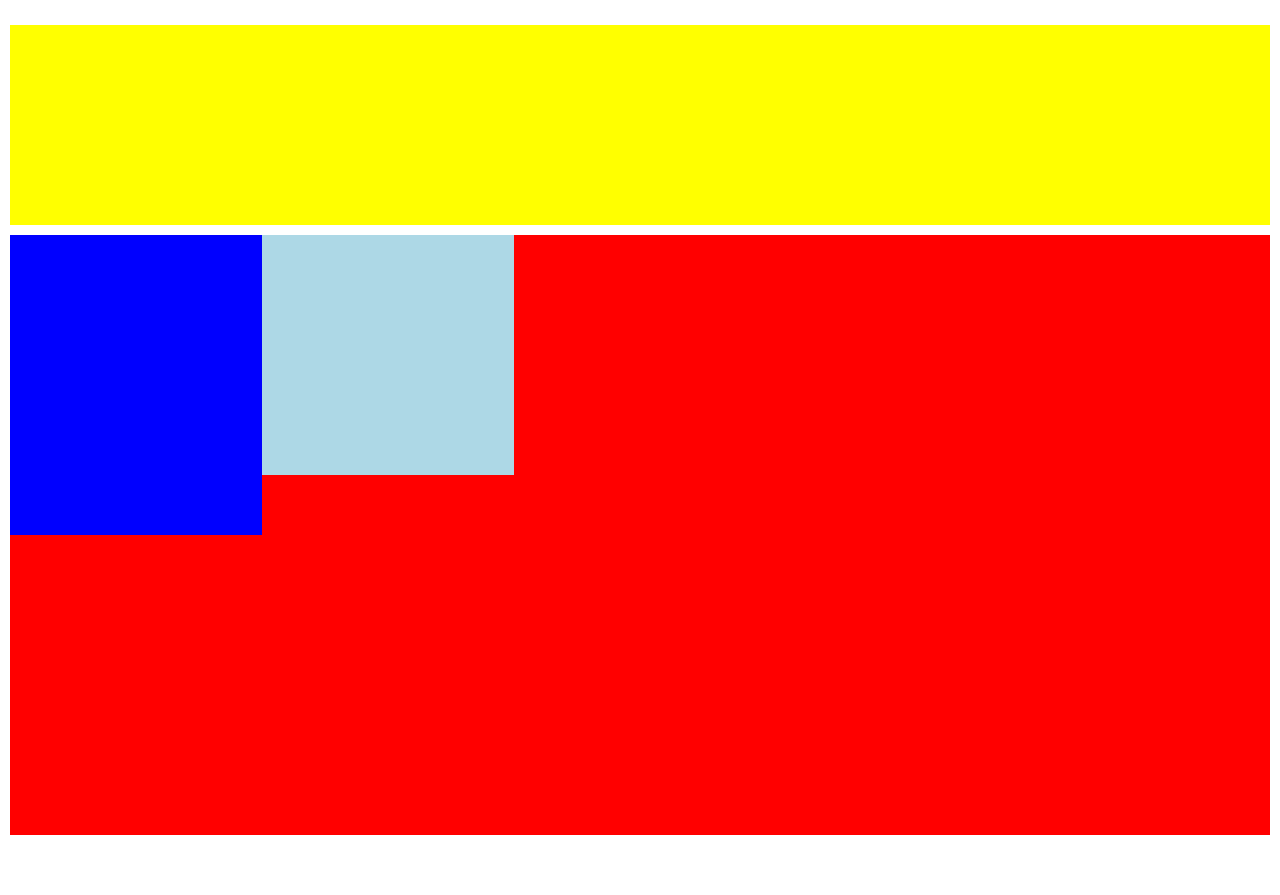
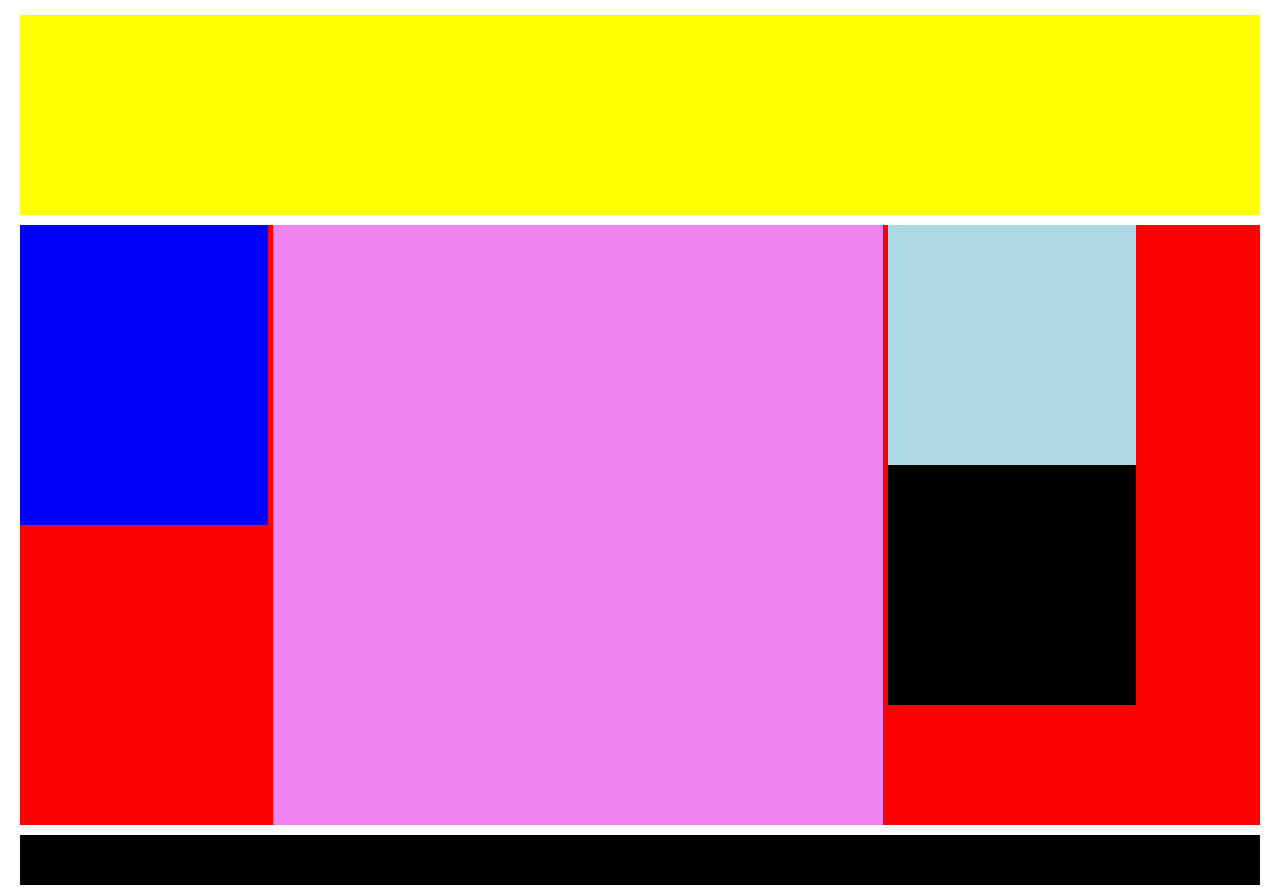
Before and after one commit to sartori-marco/htmlcss-struttura-wp, a plain HTML site: page index.html in a window 1280 px wide. Before the commit the page ends 845 px from the top, so only its background shows below. Drawn offline with Linux system fonts and the light colour scheme.

Commit message:
fine .testo-centrale

```diff
--- a/css/style.css
+++ b/css/style.css
@@ -5,11 +5,11 @@
 }
 
 .container{
-  padding: 10px
+  padding: 10px;
 }
 
 .float-left{
-  float:left;
+  float: left;
 }
 
 .clearfix::after{
@@ -38,8 +38,34 @@ main{
   background-color: blue;
 }
 
-.col-right{
+.col-right1{
   width: 20%;
   height: 40%;
   background-color: lightblue;
 }
+
+.col-right2{
+  width: 20%;
+  height: 40%;
+  background-color: black;
+}
+
+.testo-centrale{
+  width: calc(50% - 10px);
+  height: 100%;
+  background-color: violet;
+  margin: 0 5px;
+}
+
+/* fine main */
+/* inizio footer */
+footer{
+  height: 50px;
+  background-color: black;
+  margin: 0 10px;
+}
+
+
+
+
+/* end */
--- a/index.html
+++ b/index.html
@@ -7,7 +7,7 @@
   </head>
   <body>
     <!-- container principale -->
-    <div class="container"></div>
+    <div class="container">
       <!-- inizio testata -->
       <header>
       </header>
@@ -19,16 +19,21 @@
 
         </aside>
         <!-- fine colonna sinistra -->
-      <!-- testo centrale -->
-      <section>
+        <section class="testo-centrale float-left">
 
         </section>
-      <!-- fine testo centrale -->
-      <!-- colonna destra -->
-      <aside class="col-right float-left">
+
+        <!-- colonna destra1 -->
+        <aside class="col-right1 float-left">
 
         </aside>
-      <!-- fine colonna destra -->
+        <!-- fine colonna destra1 -->
+        <!-- colonna destra2 -->
+        <aside class="col-right2 float-left">
+
+        </aside>
+        <!-- fine colonna destra2 -->
+
 
       </main>
       <!-- fine corpo principale -->
@@ -37,5 +42,6 @@
 
       </footer>
       <!-- fine footer -->
+    </div>
   </body>
 </html>
```
Lines whose indentation alone changed are shown as unchanged.
